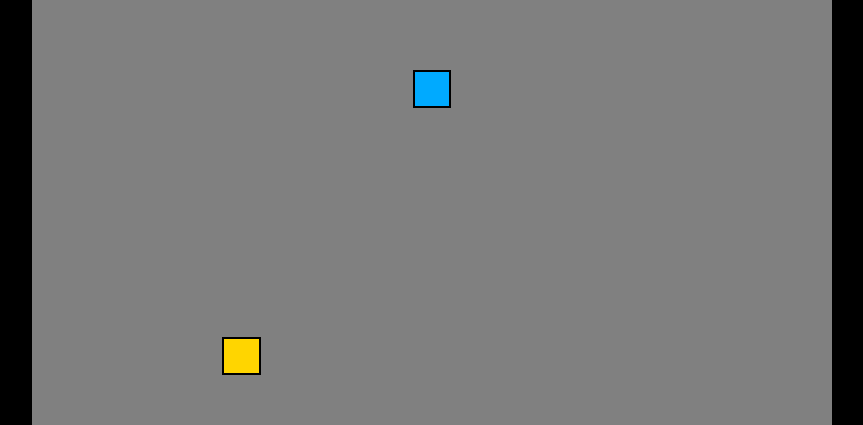
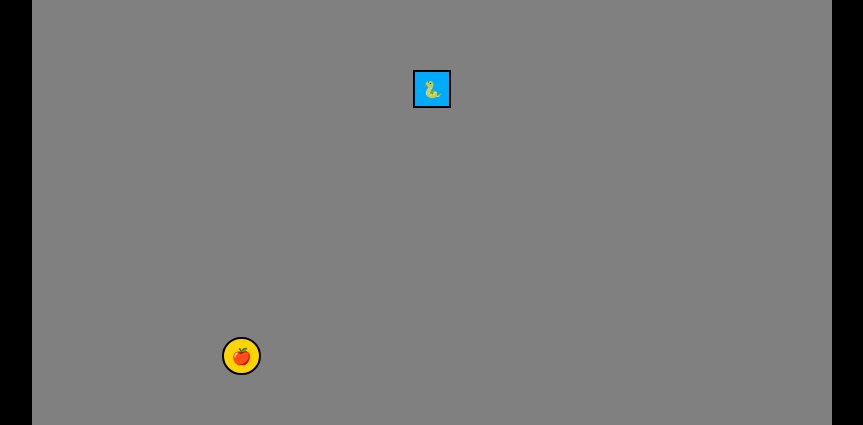
Before and after one commit to luvagu/react-snake-game, a React (Create React App) app: page / in a window 1280 px wide. Shown: the part 311-736 px from the top of the page, without its empty margins (208-1071 px from the left). Built offline with nearby package versions, Linux system fonts and the light colour scheme.

Commit message:
added emojis for the snake body and food

```diff
--- a/src/index.css
+++ b/src/index.css
@@ -24,16 +24,29 @@ body {
 	display: grid;
 	grid-template-columns: repeat(21, 1fr);
 	grid-template-rows: repeat(21, 1fr);
-  /* grid-gap: 1px;
-  padding: 1px; */
 }
 
 .snake {
+	display: grid;
+	place-items: center;
+	position: relative;
   background-color: hsl(200, 100%, 50%);
   border: .25vmin solid black;
 }
 
+.snake::before {
+	content: "🐍";
+}
+
 .food {
+	display: grid;
+	place-items: center;
+	position: relative;
   background-color: hsl(50, 100%, 50%);
   border: .25vmin solid black;
+	border-radius: 50%;
 }
+
+.food::before {
+	content: "🍎";
+}
```
